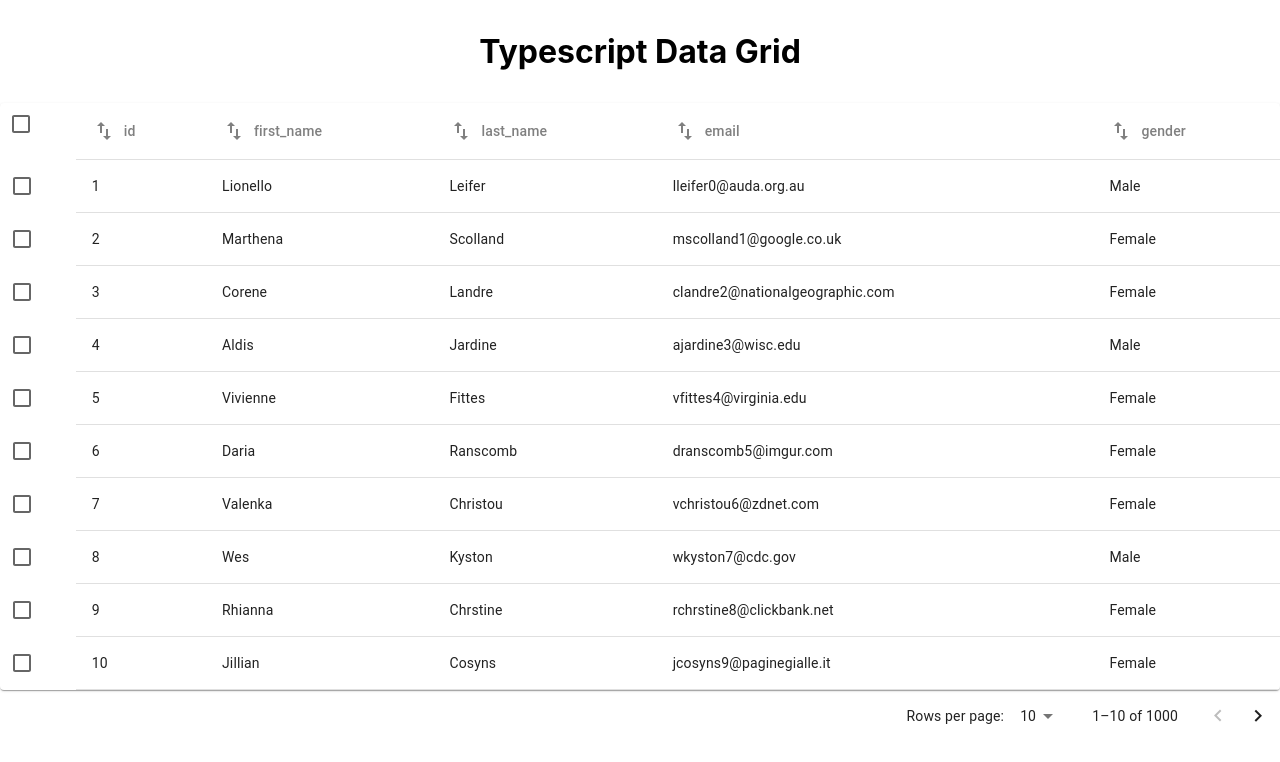
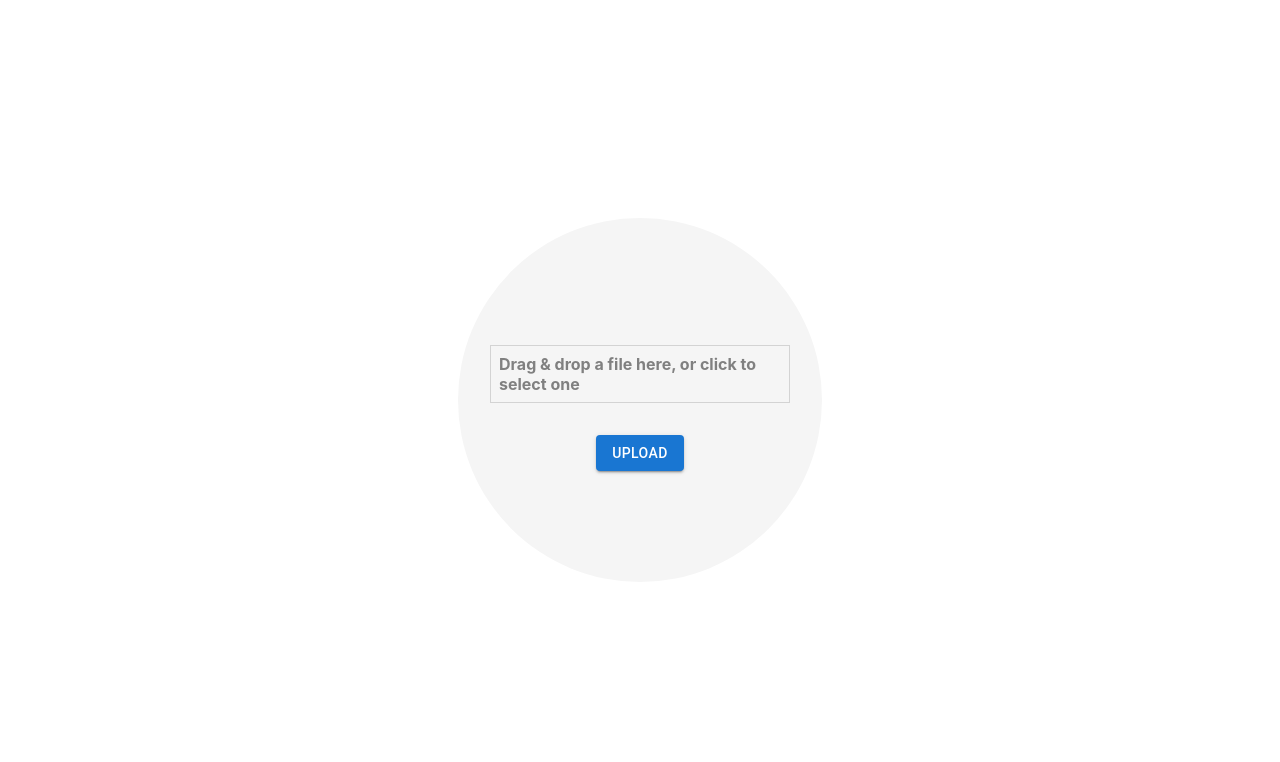
Before and after one commit to pragya-celestial-systems/Data-Grid-TS, a React (Create React App) app: page / in a window 1280 px wide. Shown: the top 762 px of the page. Built offline with nearby package versions, Linux system fonts and the light colour scheme.

Commit message:
Fix Typescript errors and utilize fetchData function

```diff
--- a/package.json
+++ b/package.json
@@ -18,6 +18,7 @@
     "react-dropzone": "^14.3.5",
     "react-redux": "^9.2.0",
     "react-scripts": "5.0.1",
+    "react-toastify": "^10.0.6",
     "uuid": "^11.0.3"
   },
   "scripts": {
--- a/src/App.tsx
+++ b/src/App.tsx
@@ -21,7 +21,7 @@ function App() {
     <TableDataProvider>
       <PaginationProvider>
         <RowProvider>
-          {/* {hasData ? (
+          {hasData ? (
             <>
               <h1 style={{ textAlign: 'center', margin: '2rem' }}>
                 Typescript Data Grid
@@ -31,12 +31,12 @@ function App() {
             </>
           ) : (
             <UploadFileForm />
-          )} */}
-          <h1 style={{ textAlign: 'center', margin: '2rem' }}>
+          )}
+          {/* <h1 style={{ textAlign: 'center', margin: '2rem' }}>
             Typescript Data Grid
           </h1>
           <BasicTable />
-          <Pagination />
+          <Pagination /> */}
         </RowProvider>
       </PaginationProvider>
     </TableDataProvider>
--- a/src/components/UploadFileForm.tsx
+++ b/src/components/UploadFileForm.tsx
@@ -1,11 +1,13 @@
+import React, { useCallback, useState } from 'react';
 import { Button } from '@mui/material';
+import { useDropzone } from 'react-dropzone';
 import axios from 'axios';
-import React, { SetStateAction, useCallback, useState } from 'react';
+import { makeStyles } from '@mui/styles';
+import { useAppDispatch } from '../store/hooks';
 import { setTableData } from '../store/slices/table.slice';
 import { v4 as uuidv4 } from 'uuid';
-import { makeStyles } from '@mui/styles';
-import { useDropzone } from 'react-dropzone';
-import { useAppDispatch } from '../store/hooks';
+import { ToastContainer, toast } from 'react-toastify';
+import 'react-toastify/dist/ReactToastify.css';
 
 const useFromStyles = makeStyles({
   container: {
@@ -26,12 +28,6 @@ const useFromStyles = makeStyles({
     height: '300px',
     width: '300px',
   },
-  input: {
-    outline: 'none',
-  },
-  button: {
-    marginTop: '1rem !important',
-  },
   fileInput: {
     padding: '0.5rem',
     border: '1px solid lightgrey',
@@ -42,68 +38,54 @@ const useFromStyles = makeStyles({
     fontWeight: 700,
     color: 'green',
   },
+  button: {
+    marginTop: '1rem !important',
+  },
+  dropzone: {},
 });
 
 function UploadFileForm() {
-//   const onDrop = useCallback((acceptedFiles : SetStateAction<FileInterface>) => {
-  const onDrop = useCallback((acceptedFiles : object[]) => {
+  const [file, setFile] = useState<File | null>(null);
+  const [data, setData] = useState<object[]>([]);
+  const dispatch = useAppDispatch();
+
+  const onDrop = useCallback((acceptedFiles: File[]) => {
     if (acceptedFiles.length > 0) {
       setFile(acceptedFiles[0]);
     }
   }, []);
-  const [file, setFile] = useState<object | null>(null);
-  const [data, setData] = useState<object[]>([]);
-  const dispatch = useAppDispatch();
+
   const { getRootProps, getInputProps, isDragActive } = useDropzone({
     onDrop,
     accept: { 'application/json': ['.json'], 'text/csv': ['.csv'] },
     multiple: false,
   });
+
   const classes = useFromStyles();
 
-  async function fetchJsonData() {
+  async function fetchFileData(endPoint: string) {
     if (!file) return;
+
+    const splittedArray = endPoint.split('/');
+
     const formData = new FormData();
+
+    if (splittedArray[5] === 'json') {
       formData.append('jsonFile', file);
-    const response = await axios.post(
-      `${process.env.REACT_APP_API_URL}/api/parser/json`,
-      formData,
-    );
-
-    const dataStr = JSON.stringify(response.data);
-    setData(JSON.parse(dataStr));
+    } else {
+      formData.append('csvFile', file);
     }
 
-  async function fetchCsvData() {
-    const formData = new FormData();
-    formData.append('csvFile', file);
+    const response = await axios.post(endPoint, formData, {
+      headers: { 'Content-Type': 'multipart/form-data' },
+    });
 
-    const response = await axios.post(
-      `${process.env.REACT_APP_API_URL}/api/parser/csv`,
-      formData,
-      {
-        headers: {
-          'Content-Type': 'multipart/form-data',
-        },
-      },
-    );
-
-    const dataArray = response.data;
-    setData(dataArray);
-  }
-
-  function addUniqueKey() {
-    const updatedData = data.map((item: object) => ({
-      ...item,
-      unique_key: uuidv4(),
-    }));
-
-    return updatedData;
+    setData(response.data);
   }
 
   async function handleFileUpload() {
     if (!file) {
-      alert('Please select the file first.');
+      alert('Please select a file first.');
       return;
     }
 
@@ -115,22 +97,26 @@ function UploadFileForm() {
 
     try {
       if (file.type === 'application/json') {
-        fetchJsonData();
+        await fetchFileData(`${process.env.REACT_APP_API_URL}/api/parser/json`);
+      } else if (file.type === 'text/csv') {
+        await fetchFileData(`${process.env.REACT_APP_API_URL}/api/parser/csv`);
       }
 
-      if (file.type === 'text/csv') {
-        fetchCsvData();
-      }
-
-      const updatedData = addUniqueKey();
+      const updatedData = data.map((item) => ({
+        ...item,
+        unique_key: uuidv4(),
+      }));
       dispatch(setTableData(updatedData));
     } catch (error) {
       console.error(error);
-      alert('Something went wrong while uploading file. Please try again!');
+      toast.error(
+        'Something went wrong while uploading the file. Please try again.',
+      );
     }
   }
 
   return (
+    <>
       <div className={classes.container}>
         <form className={classes.form}>
           <div {...getRootProps()} className={classes.dropzone}>
@@ -139,7 +125,7 @@ function UploadFileForm() {
               <p className={classes.fileInput}>Drop the file here...</p>
             ) : (
               <p className={classes.fileInput}>
-              Drag 'n' drop a file here, or click to select one
+                Drag & drop a file here, or click to select one
               </p>
             )}
             {file && (
@@ -157,6 +143,8 @@ function UploadFileForm() {
           </Button>
         </form>
       </div>
+      <ToastContainer />
+    </>
   );
 }
 
```
Also changed, not shown: 2 other files (tests, documents, lock files or other folders). Lines whose indentation alone changed are shown as unchanged.
